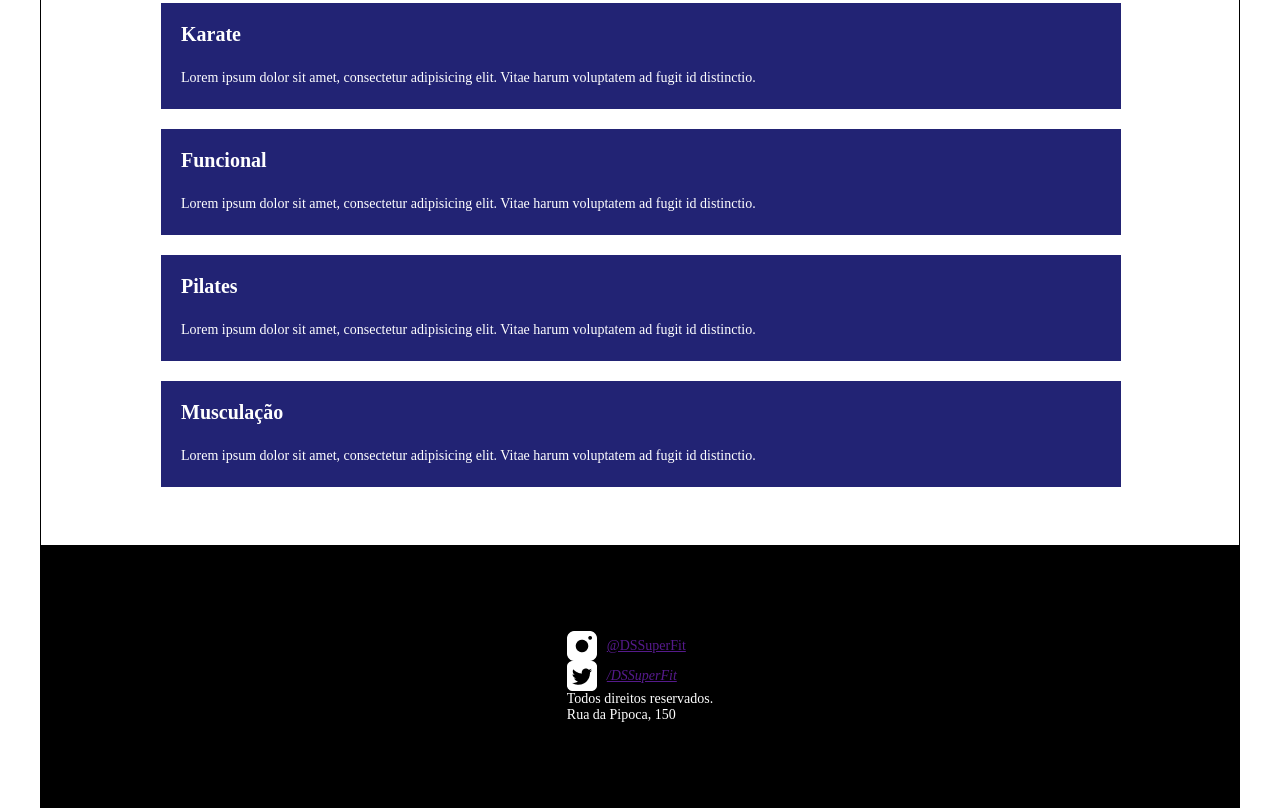
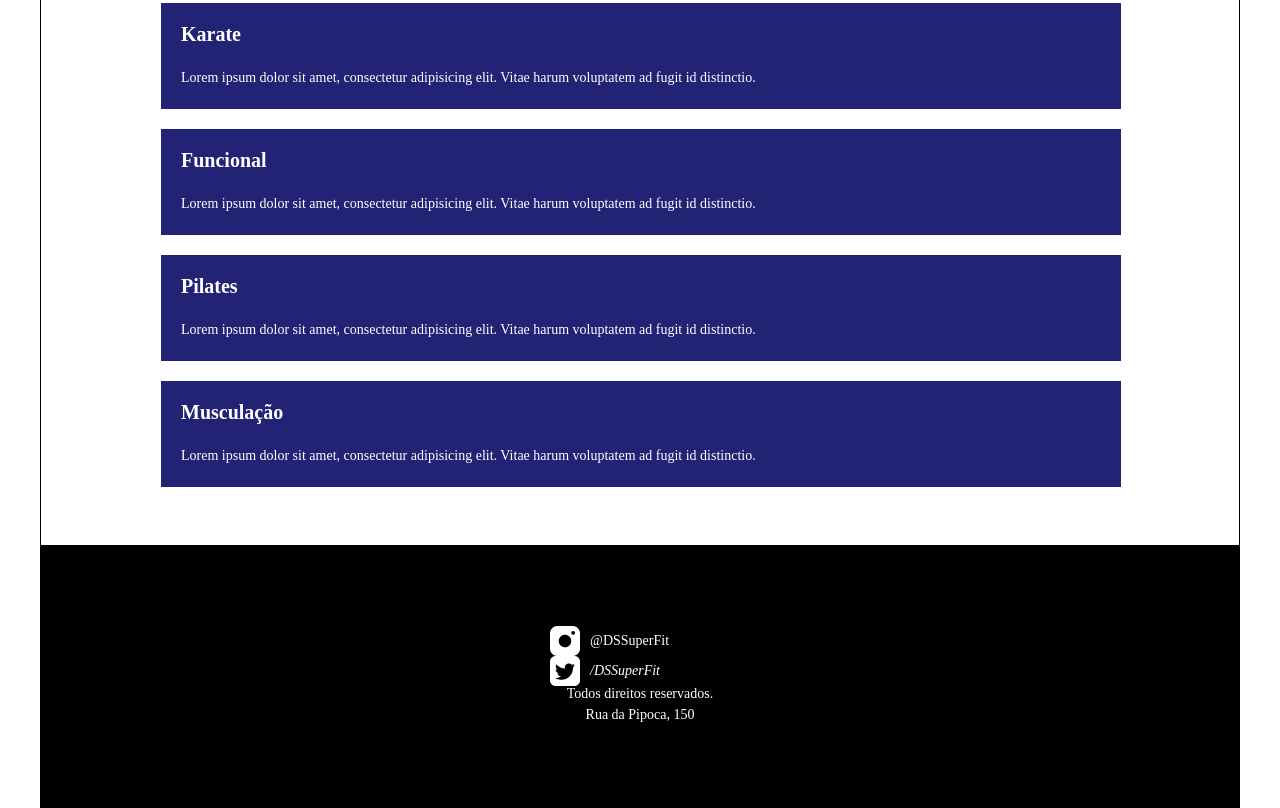
Before and after one commit to Hfictus/desafio2CSS, a plain HTML site: page index.html in a window 1280 px wide. Shown: the part 852-1660 px from the top of the page. Drawn offline with Linux system fonts and the light colour scheme.

Commit message:
styles.css updated

```diff
--- a/css/styles.css
+++ b/css/styles.css
@@ -1,6 +1,6 @@
 *{
-    margin: 0px;
-    padding: 0px;
+    margin: 0;
+    padding: 0;
     box-sizing: border-box;
 }
 
@@ -123,17 +123,21 @@ img{
     justify-content: center;
     align-items: center;
 }
-]
-.footer-container a{
-    width: 85px;
-    height: 19px;
-    color: var(--white-color);
-}
-.footer-container p{
-    width: 180px;
-    height: 21px;
-}
+
 .footer-container {
     display: flex;
     align-items: center;
 }
+
+footer a{
+    width: 85px;
+    height: 19px;
+    color: var(--white-color);
+    text-decoration: none;
+}
+
+footer p {
+    width: 180px;
+    height: 21px;
+    text-align: center;
+}
```
